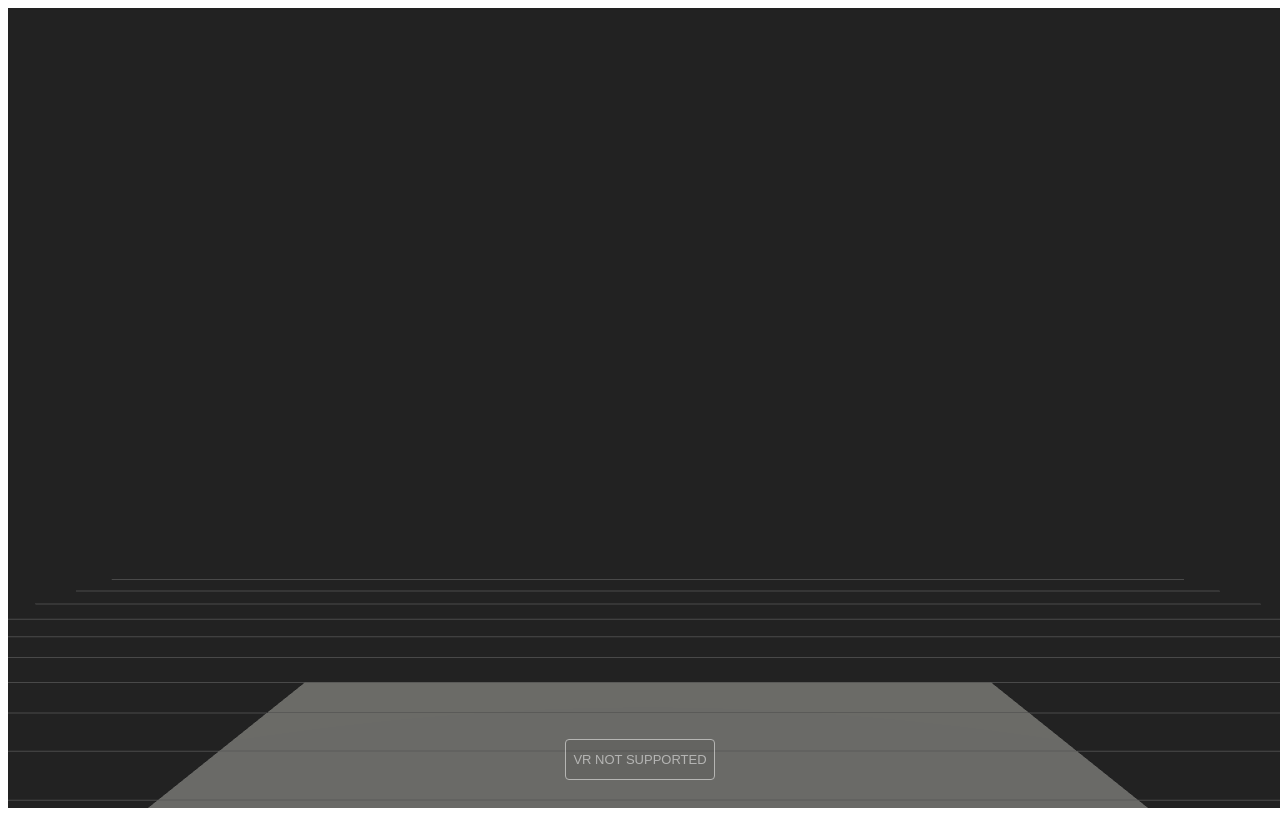
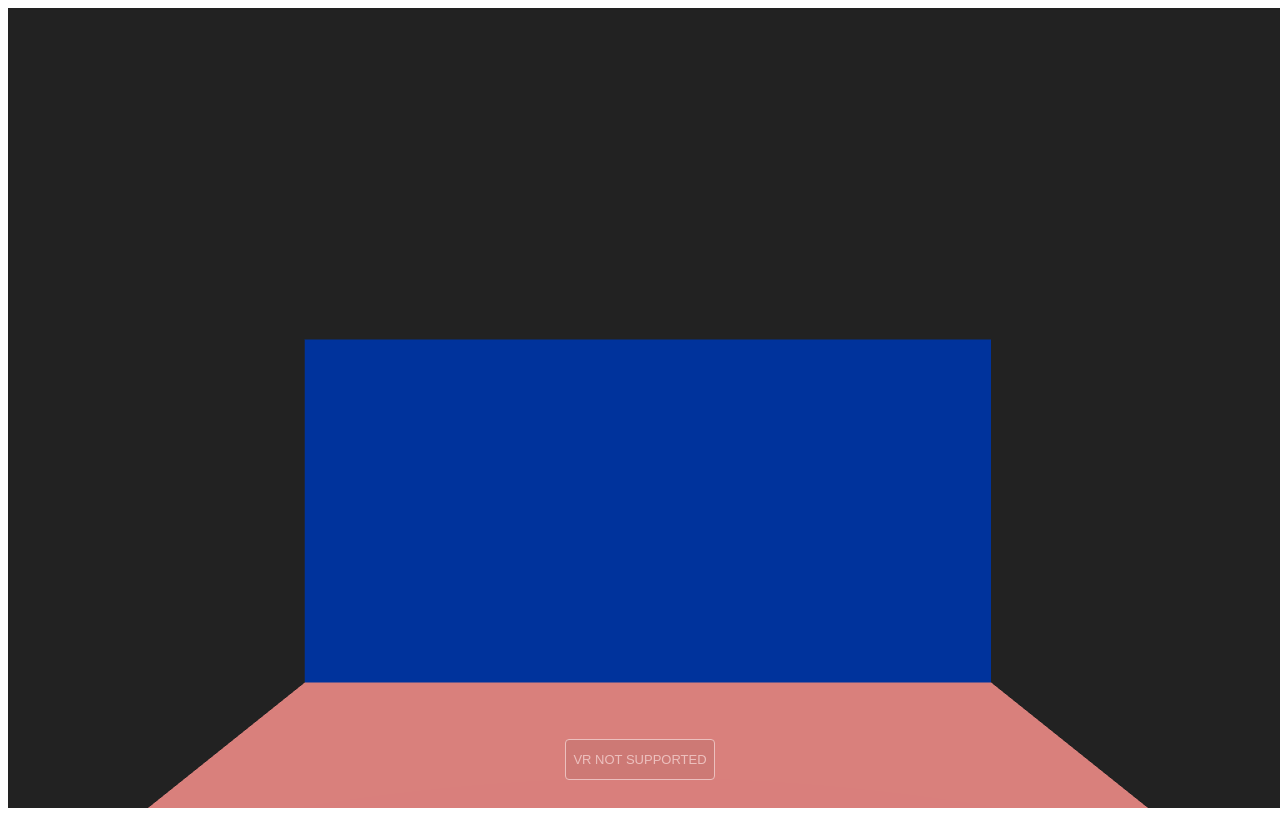
Before and after one commit to franckEinstein90/franck-vr, a Gatsby site: page / in a window 1280 px wide. Built offline with nearby package versions, Linux system fonts and the light colour scheme; Gatsby itself is replaced by a stand-in of ours; animation ran at ten frames a second.

Commit message:
blue front wall, pink floor

```diff
--- a/src/components/Scene.js
+++ b/src/components/Scene.js
@@ -6,14 +6,18 @@ import { ColladaLoader } from 'three/examples/jsm/loaders/ColladaLoader.js';
 import { OrbitControls } from 'three/examples/jsm/controls/OrbitControls.js';
 import { TubePainter } from 'three/examples/jsm/misc/TubePainter.js';
 import { LoadingManager } from 'three';
+import { setFloor } from "./floor" ;
+import { setFrontWall } from "./frontWall" ;
 
 
 export default class Scene extends React.Component {
 
     constructor( props ) {
         super(props);
-        this.animate        = this.animate.bind( this );
-        this.renderScene =  this.renderScene.bind( this ) ;
+        this.animate        =  this.animate.bind( this );
+        this.renderScene    =  this.renderScene.bind( this );
+        this.onSelectStart  = this.onSelectStart( this );
+
     }
     setControls(){
         this.controls = new OrbitControls( this.camera, document.body );
@@ -21,18 +25,7 @@ export default class Scene extends React.Component {
         this.controls.update();
     }
 
-    setFloor(){
 
-        const floorGometry = new THREE.PlaneBufferGeometry( 4, 4 );
-        const floorMaterial = new THREE.MeshStandardMaterial( {
-            color: 0x222222,
-            roughness: 1.0,
-            metalness: 0.0
-        } );
-        const floor = new THREE.Mesh( floorGometry, floorMaterial );
-        floor.rotation.x = - Math.PI / 2;
-         this.scene.add( floor );
-    }
 
     addPainters(){
         this.painter1 = new TubePainter();
@@ -41,18 +34,22 @@ export default class Scene extends React.Component {
 		this.painter2 = new TubePainter();
 		this.scene.add( this.painter2.mesh );
     }
+
+    onSelectStart(){
+
+    }
     setControllers(){
         this.controller1 = this.renderer.xr.getController( 0 );
-/*        this.controller1.addEventListener( 'selectstart', onSelectStart );
-        this.controller1.addEventListener( 'selectend', onSelectEnd );
+        this.controller1.addEventListener( 'selectstart', this.onSelectStart );
+       /* this.controller1.addEventListener( 'selectend', onSelectEnd );
         this.controller1.addEventListener( 'squeezestart', onSqueezeStart );
         this.controller1.addEventListener( 'squeezeend', onSqueezeEnd );*/
         this.controller1.userData.painter = this.painter1;
         this.scene.add( this.controller1 );
 
         this.controller2 = this.renderer.xr.getController( 1 );
-/*        this.controller2.addEventListener( 'selectstart', onSelectStart );
-        this.controller2.addEventListener( 'selectend', onSelectEnd );
+        this.controller2.addEventListener( 'selectstart', this.onSelectStart );
+       /* this.controller2.addEventListener( 'selectend', onSelectEnd );
         this.controller2.addEventListener( 'squeezestart', onSqueezeStart );
         this.controller2.addEventListener( 'squeezeend', onSqueezeEnd );*/
         this.controller2.userData.painter = this.painter2;
@@ -81,11 +78,11 @@ export default class Scene extends React.Component {
         this.camera = new THREE.PerspectiveCamera( 50, window.innerWidth / window.innerHeight, 0.01, 50 );
         this.camera.position.set( 0, 1.6, 3 );
         this.setControls();
-        this.setFloor();
 
-
-        const grid = new THREE.GridHelper( 10, 20, 0x111111, 0x111111 );
-        this.scene.add( grid );
+        setFloor( this.scene ) ;
+        setFrontWall( this.scene ) ;
+      /*  const grid = new THREE.GridHelper( 10, 20, 0x111111, 0x111111 );
+        this.scene.add( grid );*/
 
         this.scene.add( new THREE.HemisphereLight( 0x888877, 0x777788 ) );
         const light = new THREE.DirectionalLight( 0xffffff, 0.5 );
--- /dev/null
+++ b/src/components/floor.ts
@@ -0,0 +1,8 @@
+import * as THREE from 'three';
+import { plane } from "./plane" ;
+
+export const setFloor = (scene : THREE.Scene )=>{
+    const floor = plane( 0xaa3333,4 );
+    floor.rotation.x = - Math.PI / 2;
+    scene.add( floor );
+}
--- /dev/null
+++ b/src/components/frontWall.ts
@@ -0,0 +1,14 @@
+import * as THREE from 'three';
+import { plane } from "./plane" ;
+
+export const setFrontWall = (scene : THREE.Scene )=>{
+    //floor is blue
+    //front wall is pink
+
+    const floor = plane( 0x0011aa,2 ) ;
+    floor.translateZ(-2) ; //to the front
+    floor.translateY( 1 ) ; //up one
+   // floor.rotateZ(Math.PI);
+    scene.add( floor ) ;
+
+} ;
--- /dev/null
+++ b/src/components/plane.ts
@@ -0,0 +1,14 @@
+import * as THREE from 'three';
+
+export const plane = ( color, height:number ):THREE.Mesh =>{
+
+    const planeGeometry = new THREE.PlaneBufferGeometry( 4, height );
+    const planeMaterial = new THREE.MeshStandardMaterial( {
+        color,
+        roughness: 1.0,
+        metalness: 0.0
+    } );
+    const plane = new THREE.Mesh( planeGeometry, planeMaterial) ;
+    return plane ;
+
+} ;
```
